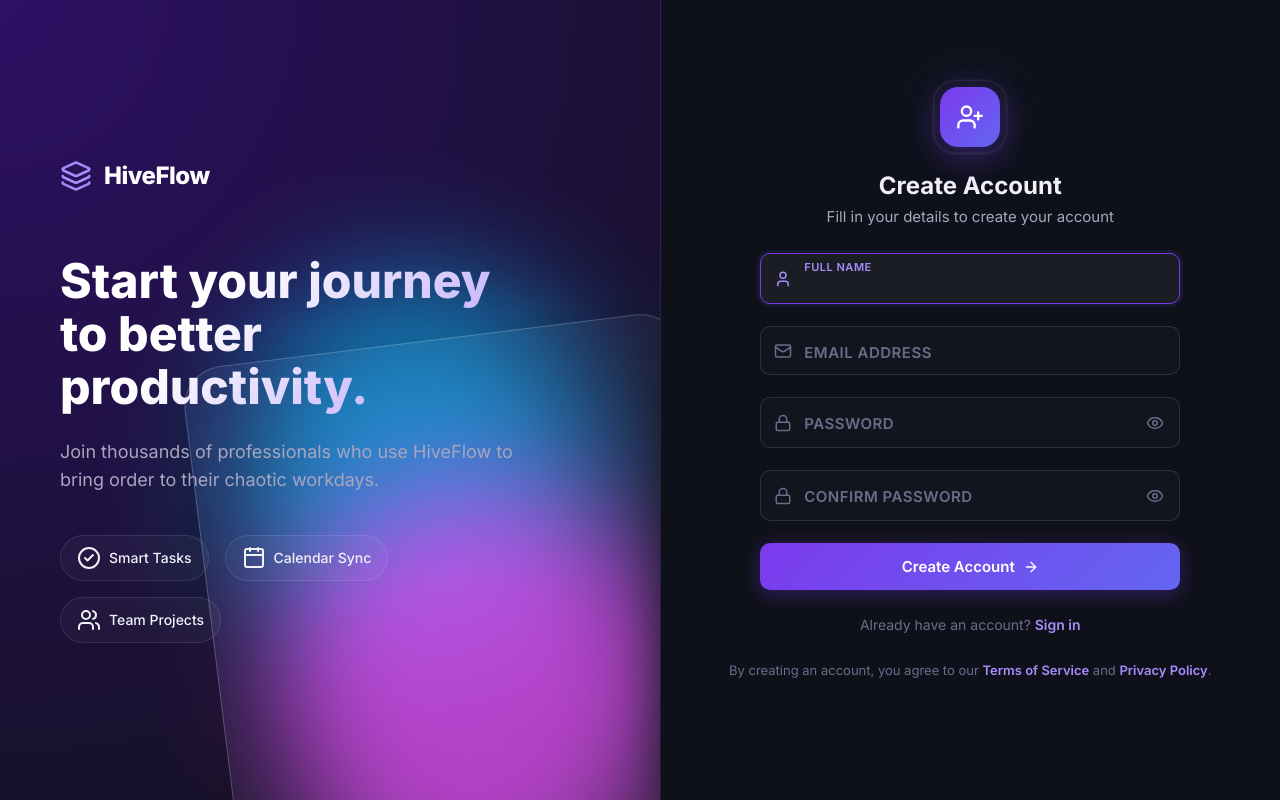
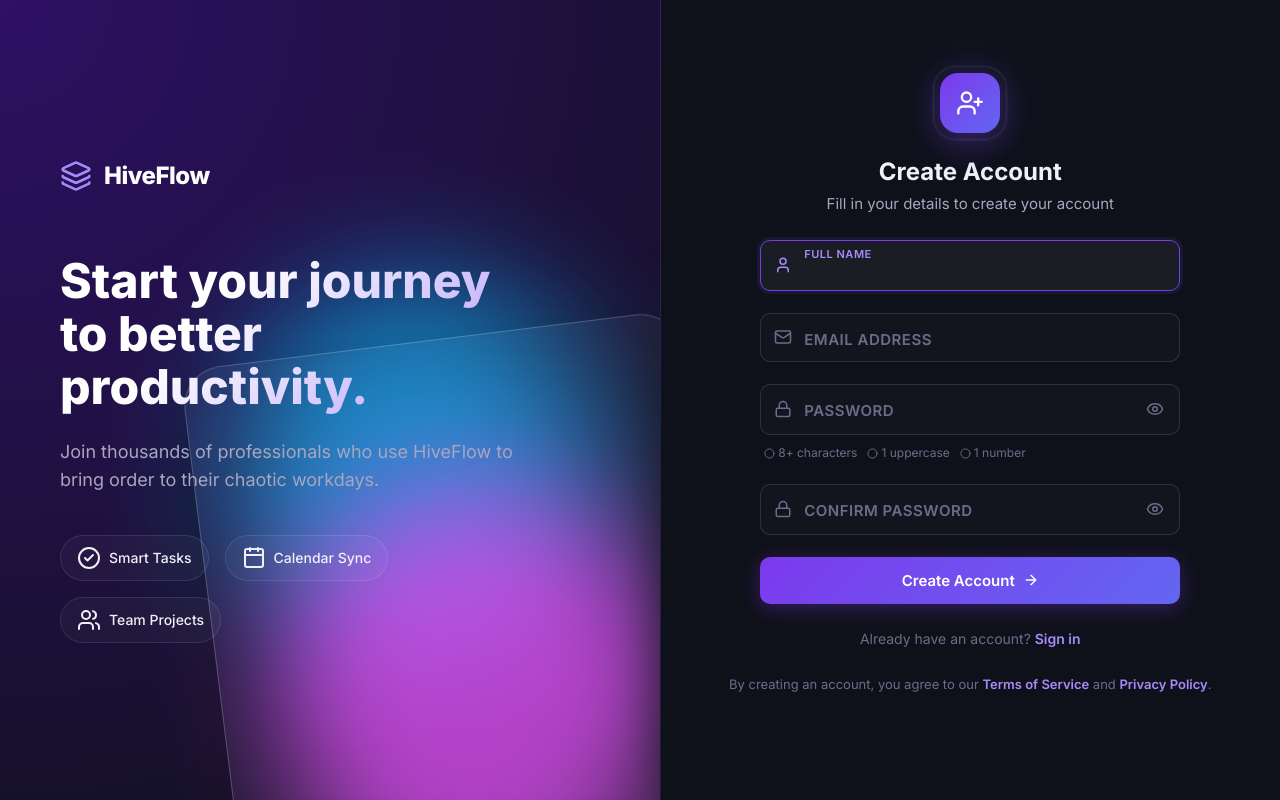
Before and after one commit to bhrigu136/hiveflow, a Flask app: page /auth/register in a window 1280 px wide. Run offline with Flask 3, Linux system fonts and the light colour scheme; parts of the project's set-up code (start-up, migrations or seed data) failed here and were passed over; some libraries are stand-ins or nearby versions.

Commit message:
Password strength

```diff
--- a/app/templates/register.html
+++ b/app/templates/register.html
@@ -83,13 +83,20 @@
 
                     <div class="auth-form-group">
                         <div class="auth-input-wrapper">
-                            <input type="password" id="password" name="password" placeholder=" " required minlength="8">
+                            <input type="password" id="password" name="password" placeholder=" " required minlength="8"
+                                   pattern="(?=.*[A-Z])(?=.*\d).{8,}"
+                                   title="At least 8 characters, including one uppercase letter and one number">
                             <label for="password" class="floating-label">Password</label>
                             <span class="auth-input-icon"><i data-lucide="lock" style="width:18px;height:18px;"></i></span>
                             <button type="button" class="auth-password-toggle" onclick="togglePassword('password', this)">
                                 <i data-lucide="eye" style="width:18px;height:18px;"></i>
                             </button>
                         </div>
+                        <ul id="password-rules" style="margin:8px 4px 0;padding:0;list-style:none;font-size:12px;color:var(--text-muted);display:flex;flex-wrap:wrap;gap:10px;">
+                            <li data-rule="length"><i data-lucide="circle" style="width:11px;height:11px;vertical-align:middle;margin-right:3px;"></i>8+ characters</li>
+                            <li data-rule="upper"><i data-lucide="circle" style="width:11px;height:11px;vertical-align:middle;margin-right:3px;"></i>1 uppercase</li>
+                            <li data-rule="digit"><i data-lucide="circle" style="width:11px;height:11px;vertical-align:middle;margin-right:3px;"></i>1 number</li>
+                        </ul>
                     </div>
 
                     <div class="auth-form-group">
@@ -135,6 +142,30 @@
             }
             lucide.createIcons();
         }
+
+        // Live password-rule indicator
+        (function () {
+            const pw = document.getElementById('password');
+            const rules = document.getElementById('password-rules');
+            if (!pw || !rules) return;
+            const checks = {
+                length: v => v.length >= 8,
+                upper:  v => /[A-Z]/.test(v),
+                digit:  v => /[0-9]/.test(v),
+            };
+            pw.addEventListener('input', () => {
+                const v = pw.value;
+                rules.querySelectorAll('li').forEach(li => {
+                    const ok = checks[li.dataset.rule](v);
+                    li.style.color = ok ? '#6ee7b7' : 'var(--text-muted)';
+                    const icon = li.querySelector('[data-lucide]');
+                    if (icon) {
+                        icon.setAttribute('data-lucide', ok ? 'check-circle-2' : 'circle');
+                    }
+                });
+                if (typeof lucide !== 'undefined') lucide.createIcons();
+            });
+        })();
     </script>
     <script>lucide.createIcons();</script>
 </body>
```
